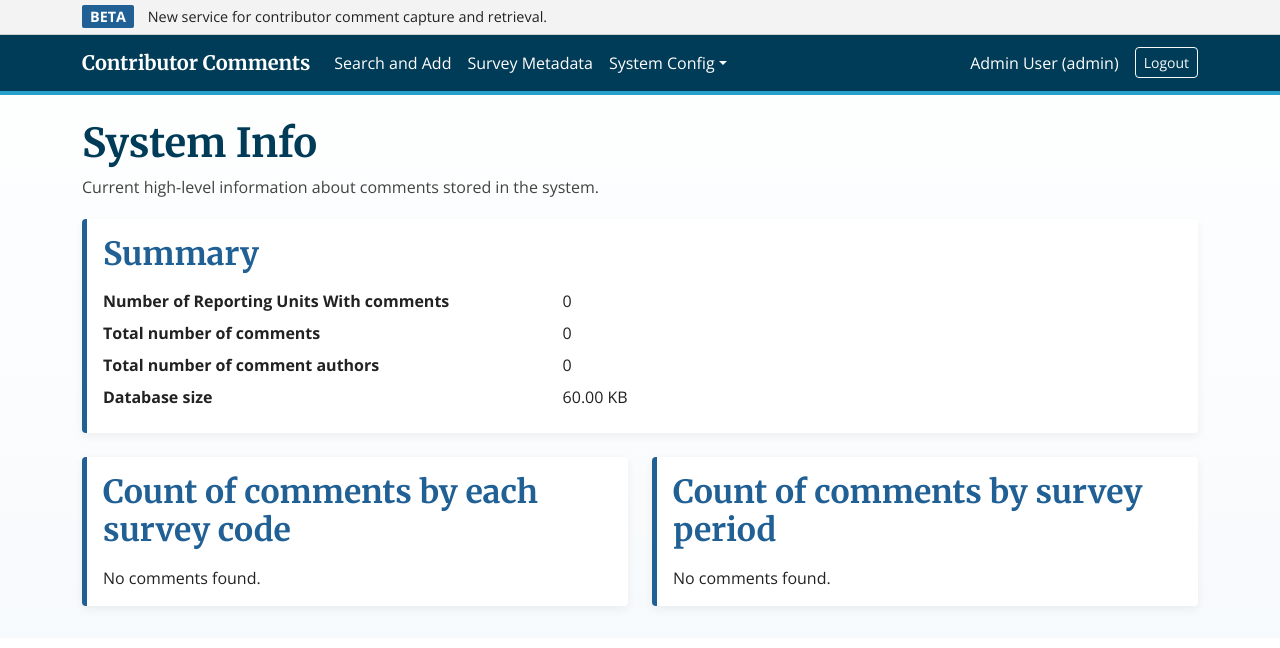
After one commit to dominicshields/Contributor-Comments, a Flask app: page /admin/system-config/system-info in a window 1280 px wide. The commit adds this page. Shown: the top 648 px of the page. Run offline with Flask 3, Linux system fonts and the light colour scheme; a user stored in the database is signed in; parts of the project's set-up code (start-up, migrations or seed data) failed here and were passed over; some libraries are stand-ins or nearby versions.

Commit message:
Added system info and uodated readme

```diff
--- a/app/routes/admin.py
+++ b/app/routes/admin.py
@@ -10,6 +10,7 @@ from time import perf_counter
 
 from flask import Blueprint, flash, redirect, render_template, request, url_for
 from flask_login import current_user, login_required
+from sqlalchemy import distinct
 from werkzeug.security import generate_password_hash
 
 from ..extensions import db
@@ -119,6 +120,40 @@ def _ensure_admin():
         flash("Admin access required.", "error")
         return False
     return True
+
+
+def _format_size(num_bytes: int) -> str:
+    size = float(num_bytes)
+    units = ["bytes", "KB", "MB", "GB", "TB"]
+    for unit in units:
+        if size < 1024 or unit == units[-1]:
+            if unit == "bytes":
+                return f"{int(size)} {unit}"
+            return f"{size:.2f} {unit}"
+        size /= 1024
+    return f"{int(num_bytes)} bytes"
+
+
+def _database_size_display() -> str:
+    engine = db.engine
+    backend_name = engine.url.get_backend_name()
+
+    if backend_name == "postgresql":
+        size_bytes = db.session.execute(db.text("SELECT pg_database_size(current_database())")).scalar()
+        return _format_size(int(size_bytes or 0))
+
+    if backend_name == "sqlite":
+        database_name = engine.url.database
+        if not database_name or database_name == ":memory:":
+            return "In-memory database"
+
+        database_path = Path(database_name)
+        if database_path.exists():
+            return _format_size(database_path.stat().st_size)
+
+        return "Database file not found"
+
+    return f"Unavailable for {backend_name}"
 
 
 @bp.get("/surveys")
@@ -435,6 +470,41 @@ def bulk_upload_comments_submit():
     return redirect(url_for("admin.bulk_upload_comments"))
 
 
+@bp.get("/system-config/system-info")
+@login_required
+def system_info():
+    if not _ensure_admin():
+        return redirect(url_for("comments.index"))
+
+    reporting_units_with_comments = db.session.query(db.func.count(distinct(Comment.ruref))).scalar() or 0
+    total_comments = db.session.query(db.func.count(Comment.id)).scalar() or 0
+    total_comment_authors = db.session.query(db.func.count(distinct(Comment.author_id))).scalar() or 0
+    database_size = _database_size_display()
+
+    comments_by_survey = (
+        db.session.query(Comment.survey_code, db.func.count(Comment.id))
+        .group_by(Comment.survey_code)
+        .order_by(Comment.survey_code.asc())
+        .all()
+    )
+    comments_by_period = (
+        db.session.query(Comment.period, db.func.count(Comment.id))
+        .group_by(Comment.period)
+        .order_by(Comment.period.desc())
+        .all()
+    )
+
+    return render_template(
+        "admin/system_info.html",
+        reporting_units_with_comments=reporting_units_with_comments,
+        total_comments=total_comments,
+        total_comment_authors=total_comment_authors,
+        database_size=database_size,
+        comments_by_survey=comments_by_survey,
+        comments_by_period=comments_by_period,
+    )
+
+
 @bp.get("/system-config/delete-all-comments")
 @login_required
 def delete_all_comments_page():
--- a/app/routes/comments.py
+++ b/app/routes/comments.py
@@ -7,7 +7,7 @@ from flask_login import current_user, login_required
 from sqlalchemy import distinct, or_
 
 from ..extensions import db
-from ..models import Comment, CommentEdit, ReportingUnit, Survey
+from ..models import Comment, CommentEdit, ReportingUnit, Survey, User
 from ..validation import is_valid_period, is_valid_ruref
 
 
@@ -110,6 +110,8 @@ def index():
                     Comment.ruref.ilike(like_pattern),
                     Comment.period.ilike(like_pattern),
                     Comment.survey_code.ilike(like_pattern),
+                    Comment.author.has(User.full_name.ilike(like_pattern)),
+                    Comment.author.has(User.username.ilike(like_pattern)),
                 )
             )
 
--- /dev/null
+++ b/app/templates/admin/system_info.html
@@ -0,0 +1,80 @@
+{% extends "base.html" %}
+{% block title %}System Info | Contributor Comments{% endblock %}
+
+{% block content %}
+<header class="ons-page-header">
+    <h1 class="ons-page-title">System Info</h1>
+    <p class="ons-page-lead">Current high-level information about comments stored in the system.</p>
+</header>
+
+<div class="ons-panel mb-4">
+    <h2 class="ons-section-title">Summary</h2>
+    <dl class="row mb-0">
+        <dt class="col-sm-5">Number of Reporting Units With comments</dt>
+        <dd class="col-sm-7">{{ reporting_units_with_comments }}</dd>
+        <dt class="col-sm-5">Total number of comments</dt>
+        <dd class="col-sm-7">{{ total_comments }}</dd>
+        <dt class="col-sm-5">Total number of comment authors</dt>
+        <dd class="col-sm-7">{{ total_comment_authors }}</dd>
+        <dt class="col-sm-5">Database size</dt>
+        <dd class="col-sm-7">{{ database_size }}</dd>
+    </dl>
+</div>
+
+<div class="row g-4">
+    <div class="col-lg-6">
+        <div class="ons-panel h-100">
+            <h2 class="ons-section-title">Count of comments by each survey code</h2>
+            {% if comments_by_survey %}
+            <div class="table-responsive">
+                <table class="table table-sm mb-0">
+                    <thead>
+                        <tr>
+                            <th>Survey Code</th>
+                            <th>Comment Count</th>
+                        </tr>
+                    </thead>
+                    <tbody>
+                    {% for survey_code, count in comments_by_survey %}
+                        <tr>
+                            <td>{{ survey_code }}</td>
+                            <td>{{ count }}</td>
+                        </tr>
+                    {% endfor %}
+                    </tbody>
+                </table>
+            </div>
+            {% else %}
+            <p class="mb-0">No comments found.</p>
+            {% endif %}
+        </div>
+    </div>
+    <div class="col-lg-6">
+        <div class="ons-panel h-100">
+            <h2 class="ons-section-title">Count of comments by survey period</h2>
+            {% if comments_by_period %}
+            <div class="table-responsive">
+                <table class="table table-sm mb-0">
+                    <thead>
+                        <tr>
+                            <th>Period</th>
+                            <th>Comment Count</th>
+                        </tr>
+                    </thead>
+                    <tbody>
+                    {% for period, count in comments_by_period %}
+                        <tr>
+                            <td>{{ period }}</td>
+                            <td>{{ count }}</td>
+                        </tr>
+                    {% endfor %}
+                    </tbody>
+                </table>
+            </div>
+            {% else %}
+            <p class="mb-0">No comments found.</p>
+            {% endif %}
+        </div>
+    </div>
+</div>
+{% endblock %}
--- a/app/templates/base.html
+++ b/app/templates/base.html
@@ -41,6 +41,7 @@
                 <li class="nav-item dropdown">
                     <a class="nav-link dropdown-toggle" href="#" id="systemConfigMenu" role="button" data-bs-toggle="dropdown" aria-expanded="false">System Config</a>
                     <ul class="dropdown-menu" aria-labelledby="systemConfigMenu">
+                        <li><a class="dropdown-item" href="{{ url_for('admin.system_info') }}">System Info</a></li>
                         <li><a class="dropdown-item" href="{{ url_for('admin.bulk_upload_comments') }}">Bulk Upload Comments</a></li>
                         <li><a class="dropdown-item" href="{{ url_for('admin.delete_all_comments_page') }}">Delete All Comments</a></li>
                     </ul>
--- a/app/templates/comments/index.html
+++ b/app/templates/comments/index.html
@@ -29,7 +29,7 @@
                     <input class="form-control" type="text" id="ruref" name="ruref" value="{{ ruref }}" maxlength="11">
                 </div>
                 <div class="col-md-4">
-                    <label class="form-label" for="q">Comment Full Text</label>
+                    <label class="form-label" for="q">Full Text Search</label>
                     <input class="form-control" type="text" id="q" name="q" value="{{ q }}">
                 </div>
                 <div class="col-md-4">
--- a/app/templates/comments/ruref_detail.html
+++ b/app/templates/comments/ruref_detail.html
@@ -11,7 +11,7 @@
     <h2 class="ons-section-title">Filter This RUREF</h2>
     <form class="row g-3" method="get" action="{{ url_for('comments.ruref_detail', ruref=ruref) }}">
         <div class="col-md-7">
-            <label class="form-label" for="q">Comment Full Text</label>
+            <label class="form-label" for="q">Full Text Search</label>
             <input class="form-control" type="text" id="q" name="q" value="{{ q }}">
         </div>
         <div class="col-md-5">
```
Also changed, not shown: app/static/design-system/v1/contributor-ons.css (+64 -0 lines), app/templates/admin/surveys.html (+83 -15 lines), tests/test_comments_routes.py (+33 -14 lines), tests/test_system_config_bulk_upload.py (+69 -0 lines), README.md, 3 other files.
